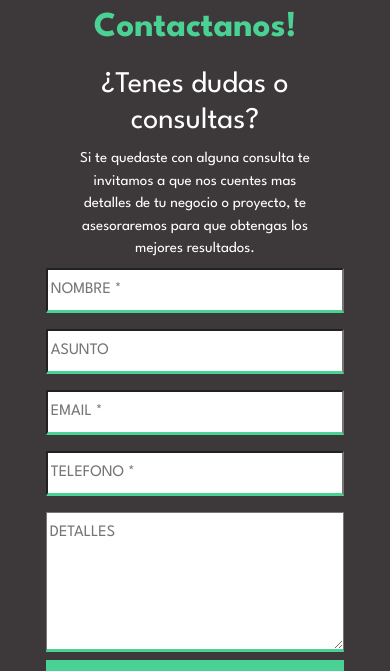
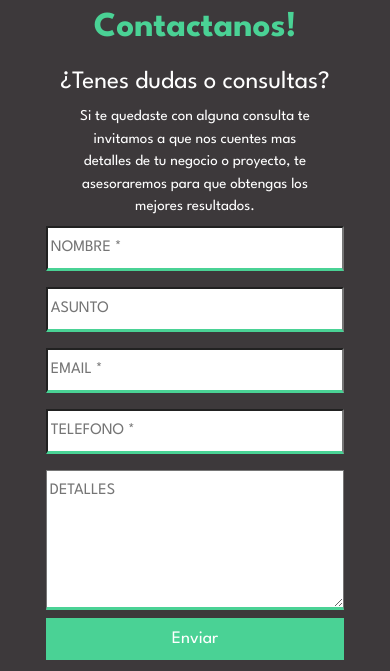
Before and after one commit to jgourriet/Dfsoluciones, a plain HTML site: page pages/contacto.htm in a window 390 px wide. Shown: the part 103-774 px from the top of the page. Drawn offline with nearby package versions, Linux system fonts and the light colour scheme.

Commit message:
responsive contacto

```diff
--- a/css/style.css
+++ b/css/style.css
@@ -1452,7 +1452,12 @@ main {
     .hero-page h1 {
         font-size: 35px;
     }
-
+    .hero-page2{
+        margin-bottom: 25px;
+    }
+    .column-half h2 {
+        font-size: 25px;
+    }
     .form {
         width: 95%;
     }
```
